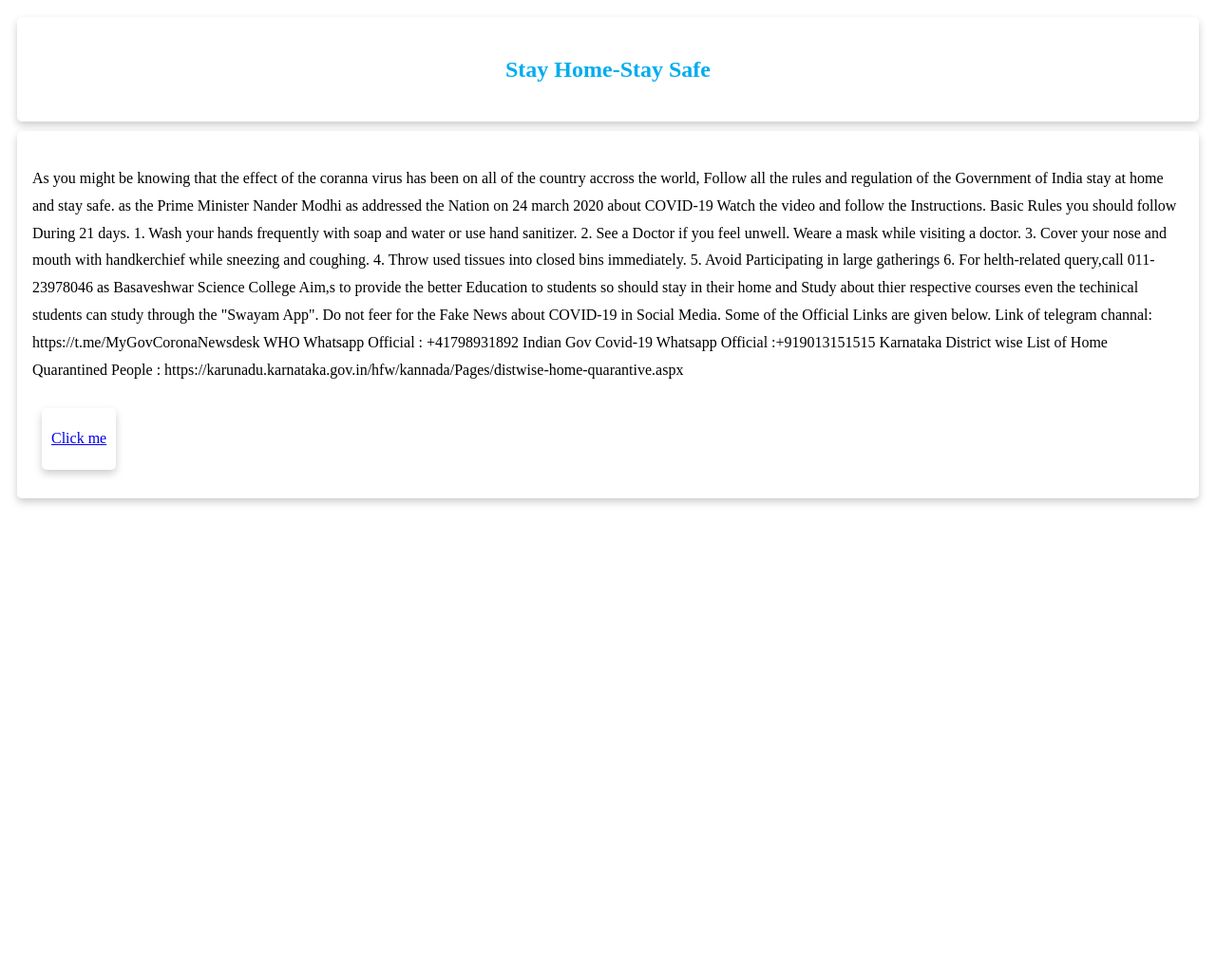
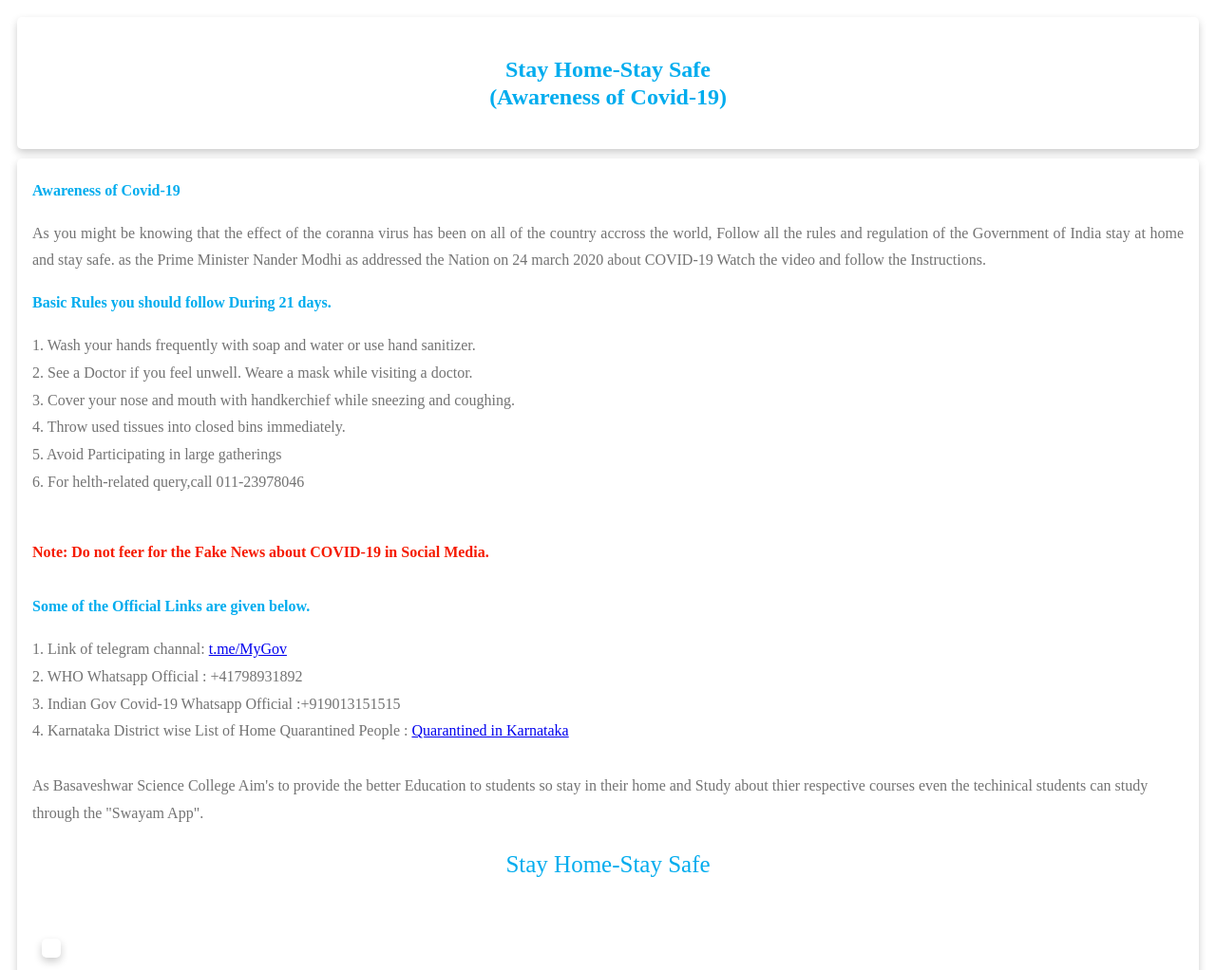
Before and after one commit to abhishekbandi/project.github.io, a plain HTML site: page index.html in a window 1280 px wide. Shown: the top 1022 px of the page at 95% size. Before the commit the page ends 808 px from the top, so only its background shows below. Drawn offline with Linux system fonts and the light colour scheme.

Commit message:
second commit

```diff
--- a/index.html
+++ b/index.html
@@ -68,7 +68,7 @@ body
 
 
 
-                        Stay Home-Stay Safe
+                        Stay Home-Stay Safe<br> (Awareness of Covid-19)
 
 
 <!========================  == Titel end ===========================================>
@@ -88,63 +88,80 @@ body
             <div class="container">
 
 
-
-<p style="color: #000000">
-
 <!================================ Content or matter ==================================>
 
+<b style="color: #00acee">Awareness of Covid-19</b><br>
 
-   As you might be knowing that the effect of the coranna virus has been on all of the country accross the world, Follow all the rules and regulation of the Government of India stay at home and stay safe. as the Prime Minister Nander Modhi as addressed the Nation on 24 march 2020 about COVID-19 Watch the video and follow the Instructions.
 
-   Basic Rules you should follow During 21 days.
+<p style="text-align: justify; color: #0000000" >
+   As you might be knowing that the effect of the coranna virus has been on all of the country accross the world, Follow all the rules and regulation of the Government of India stay at home and stay safe. as the Prime Minister Nander Modhi as addressed the Nation on 24 march 2020 about COVID-19 Watch the video and follow the Instructions.<br>
+</p>
 
-   1. Wash your hands frequently with soap and water or use hand sanitizer.
-   2. See a Doctor if you feel unwell. Weare a mask while visiting a doctor.
-   3. Cover your nose and mouth with handkerchief while sneezing and coughing.
-   4. Throw used tissues into closed bins immediately.
-   5. Avoid Participating in large gatherings
-   6. For helth-related query,call 011-23978046
+<! end of first paragraph 1>
 
-   as Basaveshwar Science College Aim,s to provide the better Education to students so should stay in  their home
-   and Study about thier respective courses even the techinical students can study through the "Swayam App".
+<b style="color: #00acee">Basic Rules you should follow During 21 days.</b><br>
 
-   Do not feer for the Fake News about COVID-19 in Social Media.
+<p>
 
-   Some of the Official Links are given below.
+   1. Wash your hands frequently with soap and water or use hand sanitizer.<br>
+   2. See a Doctor if you feel unwell. Weare a mask while visiting a doctor.<br>
+   3. Cover your nose and mouth with handkerchief while sneezing and coughing.<br>
+   4. Throw used tissues into closed bins immediately.<br>
+   5. Avoid Participating in large gatherings<br>
+   6. For helth-related query,call 011-23978046 <br><br>
+</p>
 
-   Link of telegram channal:   https://t.me/MyGovCoronaNewsdesk
-   WHO Whatsapp Official :  +41798931892
-   Indian Gov Covid-19 Whatsapp Official :+919013151515
-   Karnataka District wise List of Home Quarantined People  : https://karunadu.karnataka.gov.in/hfw/kannada/Pages/distwise-home-quarantive.aspx
+<! end of second paragraph 2>
+
+<b style="color: #f51b00"> Note: Do not feer for the Fake News about COVID-19 in Social Media.<br><br></b>
+
+<!end of note>
+
+<b style="color: #00acee"> Some of the Official Links are given below.<br></b>
+
+<p>
+
+   1. Link of telegram channal: <a href="https://t.me/MyGovCoronaNewsdesk">t.me/MyGov</a> <br>
+   2. WHO Whatsapp Official :  +41798931892<br>
+   3. Indian Gov Covid-19 Whatsapp Official :+919013151515<br>
+   4. Karnataka District wise List of Home Quarantined People  :  <a href="https://karunadu.karnataka.gov.in/hfw/kannada/Pages/distwise-home-quarantive.aspx">Quarantined in Karnataka</a><br><br>
+
+    As Basaveshwar Science College Aim's to provide the better Education to students so stay in  their home
+   and Study about thier respective courses even the techinical students can study through the "Swayam App".<br>
+
+</p>
+
+
+<!end of paragraph 3>
+
+<p style="text-align: center; font-size: 25px; color:#00acee ">Stay Home-Stay Safe</p><br>
+
 
 <!================================= end of the content ================================>
 
 
-</p>
 
-<!============================================= Button ======================================>
+<!============================================= Button is made in visible for this page ======================================>
 
 <table   border="0" cellspacing="10" cellpadding="0" bgcolor="#FFFFFF">
 
       <tr>
        <td color="#00acee">
 
-        <a href="https://drive.google.com/open?id=1Rt2FuLZrEhv0wbzzwBYAg_0Oi3NLhkg3cnXiQt_Ak8c">
+      <! <a href="https://drive.google.com/open?id=1Rt2FuLZrEhv0wbzzwBYAg_0Oi3NLhkg3cnXiQt_Ak8c">
           <div class="card">
             <div class="containerb">
-              <p>Click me</p>
+              <p></p>
             </div>
         </div>
          </a>
       </td>
     </tr>
 </table>
+
             </div>
         </div>
         </td>
-
-
-
        </tr>
 
      </table>
```
